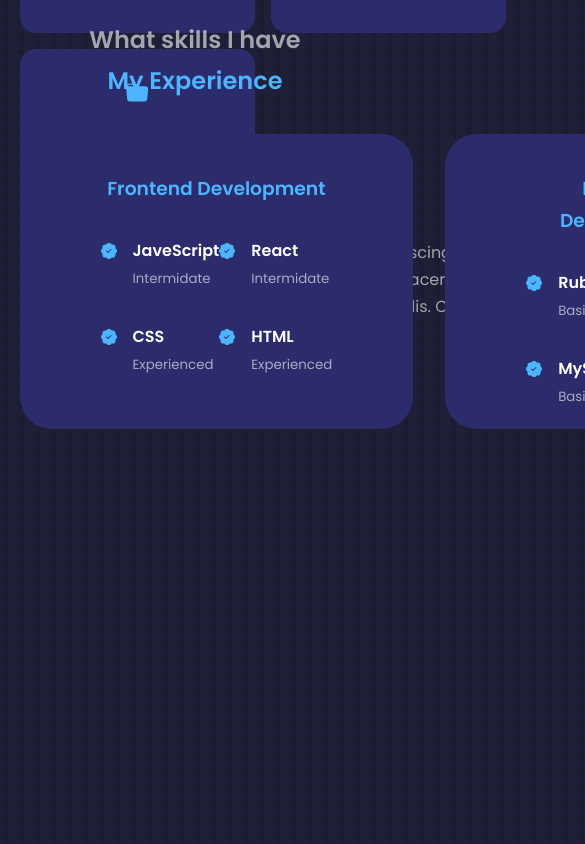
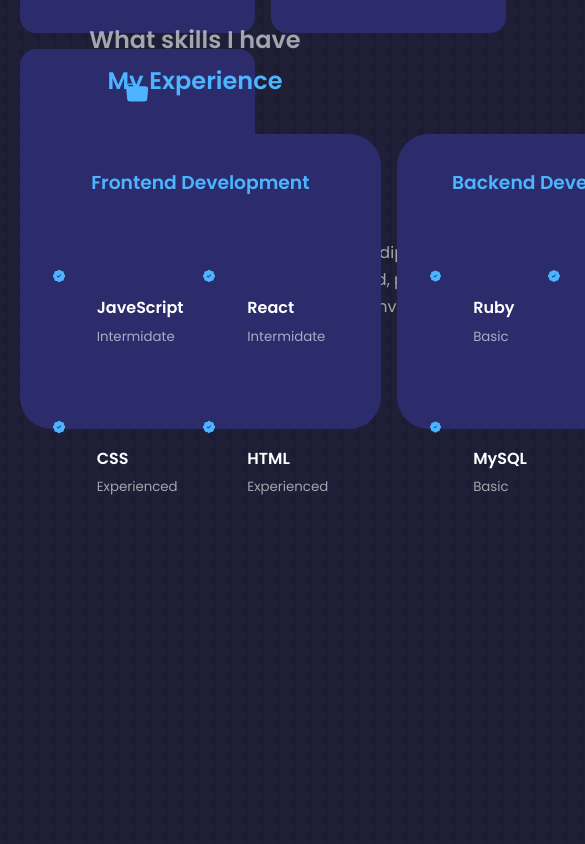
Before and after one commit to taine-rasmussen/portfoliov1, a React (Create React App) app: page / in a window 390 px wide. Shown: the part 1860-2704 px from the top of the page, 585 px wide, since content can reach past the window. Built offline with nearby package versions, Linux system fonts and the light colour scheme.

Commit message:
experince component media quries

```diff
--- a/src/App.css
+++ b/src/App.css
@@ -66,6 +66,7 @@ section {
   margin-top: 8rem;
   height: 100vh;
 }
+/* height is messing up media quries but without it experince containers don't work */
 
 section > h2,
 section > h5 {
--- a/src/Components/Experience/Experience.css
+++ b/src/Components/Experience/Experience.css
@@ -30,6 +30,7 @@
   display: grid;
   grid-template-columns: 1fr 1fr;
   row-gap: 2rem;
+  height: max-content;
 }
 
 .experience_details {
@@ -41,3 +42,26 @@
   margin-top: 6px;
   color: var(--colour-primary);
 }
+
+@media screen and (max-width: 1024px) {
+  .experince_container div {
+    width: 80%;
+    padding: 2rem 0;
+    margin: 0 auto;
+  }
+
+  .experince_content {
+    padding: 1rem;
+  }
+}
+
+@media screen and (max-width: 600px) {
+  .experince_container {
+    gap: 1rem;
+  }
+
+  .experince_container div {
+    width: 100%;
+    padding: 2rem 1rem;
+  }
+}
```
